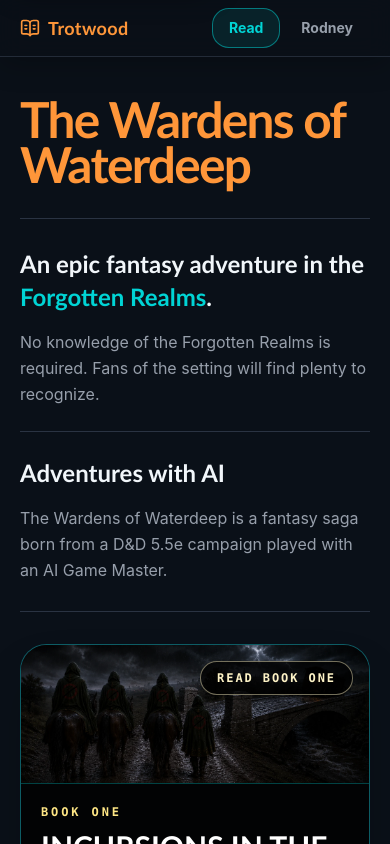
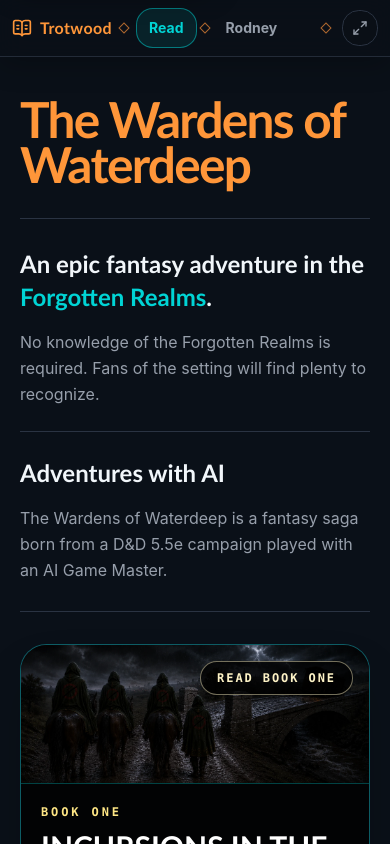
Before and after one commit to ForNextI/TRotW, a Next.js app: page / in a window 390 px wide. Shown: the top 844 px of the page. Built offline with nearby package versions, Linux system fonts and the light colour scheme.

Commit message:
Build 2.1.06

```diff
--- a/components/showcase/trotwood-header.tsx
+++ b/components/showcase/trotwood-header.tsx
@@ -1,5 +1,6 @@
 import { BookOpenText } from 'lucide-react'
 import Link from 'next/link'
+import { FullscreenToggle } from '@/components/accessibility/fullscreen-toggle'
 
 type TrotwoodHeaderProps = {
   active?: 'read' | 'rodney'
@@ -7,27 +8,38 @@
 
 function navClass(active: boolean) {
   return [
-    'inline-flex min-h-10 items-center justify-center rounded-xl border px-4 text-sm font-bold transition',
+    'inline-flex min-h-10 items-center justify-center rounded-xl border px-3 text-sm font-bold transition sm:px-4',
     active
       ? 'border-primary/50 bg-primary/10 text-primary'
       : 'border-transparent text-muted-foreground hover:border-border hover:text-foreground',
   ].join(' ')
 }
 
+function NavDiamond() {
+  return (
+    <span
+      className="size-2 shrink-0 rotate-45 border border-accent/65"
+      aria-hidden="true"
+    />
+  )
+}
+
 export function TrotwoodHeader({ active }: TrotwoodHeaderProps) {
   return (
     <header className="sticky top-0 z-40 border-b border-border/80 bg-background/90 shadow-[0_8px_28px_rgba(0,0,0,0.22)] backdrop-blur-md">
-      <div className="mx-auto flex min-h-14 max-w-7xl items-center justify-between gap-3 px-5 sm:px-8">
+      <div className="mx-auto flex min-h-14 max-w-7xl items-center gap-2 px-3 sm:gap-3 sm:px-8">
         <Link
           href="/"
-          className="inline-flex min-h-10 items-center gap-2 rounded-lg font-display font-bold tracking-wide text-accent transition hover:text-primary focus-visible:outline-none focus-visible:ring-2 focus-visible:ring-ring"
+          className="inline-flex min-h-10 shrink-0 items-center gap-2 rounded-lg font-display font-bold tracking-wide text-accent transition hover:text-primary focus-visible:outline-none focus-visible:ring-2 focus-visible:ring-ring"
           aria-label="Trotwood home"
         >
           <BookOpenText className="size-5 shrink-0" aria-hidden="true" />
-          <span className="text-lg sm:text-xl">Trotwood</span>
+          <span className="text-base sm:text-xl">Trotwood</span>
         </Link>
 
-        <nav className="flex items-center gap-1 sm:gap-2" aria-label="Trotwood">
+        <NavDiamond />
+
+        <nav className="flex min-w-0 items-center gap-1 sm:gap-2" aria-label="Trotwood">
           <Link
             href="/"
             aria-current={active === 'read' ? 'page' : undefined}
@@ -35,6 +47,9 @@
           >
             Read
           </Link>
+
+          <NavDiamond />
+
           <Link
             href="/rodney"
             aria-current={active === 'rodney' ? 'page' : undefined}
@@ -43,6 +58,11 @@
             Rodney
           </Link>
         </nav>
+
+        <div className="ml-auto flex shrink-0 items-center gap-3">
+          <NavDiamond />
+          <FullscreenToggle className="inline-flex size-9 items-center justify-center rounded-xl border border-border bg-background/70 text-muted-foreground transition hover:border-primary/55 hover:text-foreground focus-visible:outline-none focus-visible:ring-2 focus-visible:ring-ring sm:size-10" />
+        </div>
       </div>
     </header>
   )
--- a/lib/site/version.ts
+++ b/lib/site/version.ts
@@ -1,2 +1,2 @@
-export const TROTW_VERSION = '2.1.5'
-export const TROTW_RELEASE_LABEL = 'TROTW 2.1.05'
+export const TROTW_VERSION = '2.1.6'
+export const TROTW_RELEASE_LABEL = 'TROTW 2.1.06'
--- a/package.json
+++ b/package.json
@@ -1,6 +1,6 @@
 {
   "name": "trotw",
-  "version": "2.1.5",
+  "version": "2.1.6",
   "private": true,
   "scripts": {
     "dev": "next dev",
```
Also changed, not shown: scripts/validate-trotw.mts, scripts/validate-version.mts.
